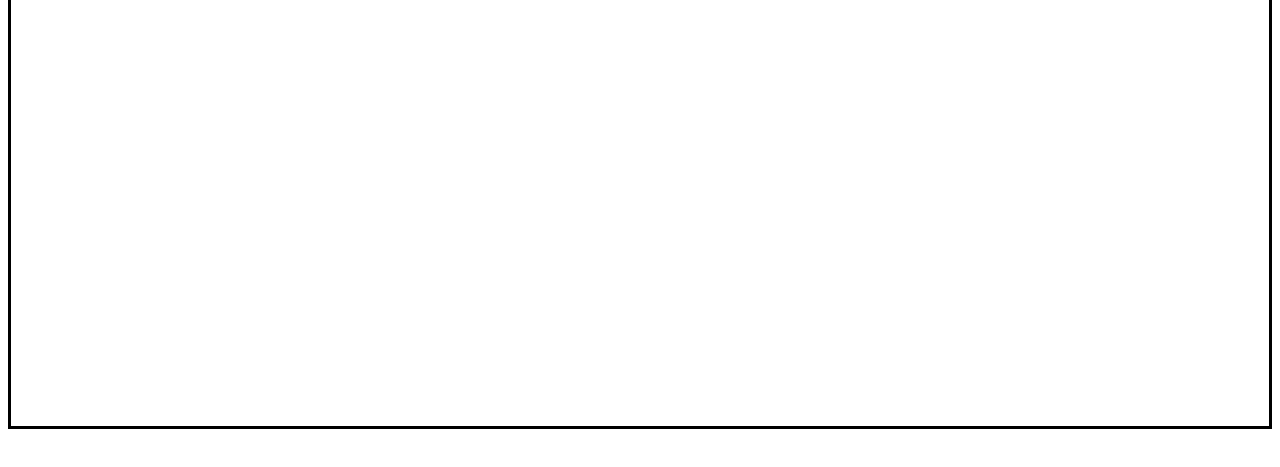
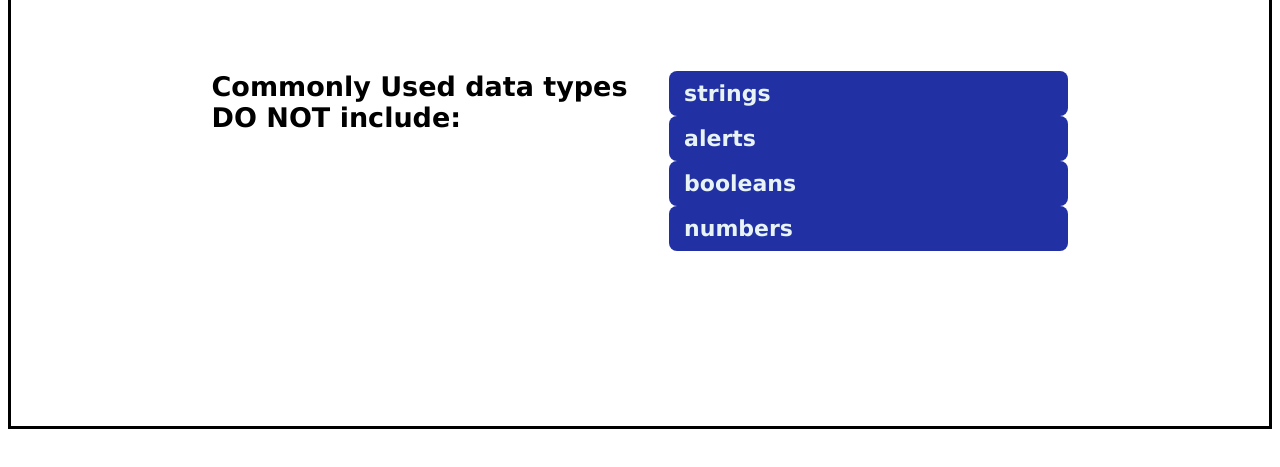
Before and after one commit to kilimba7/quiz, a plain HTML site: page index.html in a window 1280 px wide. Both pictures are taken after a click on the button "Start Quiz". Shown: the part 91-558 px from the top of the page. Drawn offline with Linux system fonts and the light colour scheme.

Commit message:
final changes

```diff
--- a/assets/css/style.css
+++ b/assets/css/style.css
@@ -50,6 +50,10 @@ header {
     width: 80%;
     margin: 0 auto;
   }
+  .content ul {
+    width: 80%;
+    margin: 0 auto;
+  }
 
   .btn {
     border: none;
--- a/assets/js/script.js
+++ b/assets/js/script.js
@@ -2,32 +2,33 @@
 var questions = [
     {
         title: "Commonly Used data types DO NOT include:",
-        choices: ["stings", "alerts", "booleans", "numbers"],
+        choice: ["strings", "alerts", "booleans", "numbers"],
         answer: "alerts"
     },
     {
         title: "The condition in an if / else statment is enclosed within _____.",
-        choices: ["parentheses", "quotes", "curly brackets", "square brackets"],
+        choice: ["parentheses", "quotes", "curly brackets", "square brackets"],
         answer: "parentheses"
     },
     {
         title: "What javascipt method can we use to select an html element?",
-        choices: ["document.queryselector()", "document.getElementChild", "document.getElementById", "Both 1 and 3"],
+        choice: ["document.queryselector()", "document.getElementChild", "document.getElementById", "Both 1 and 3"],
         answer: "Both 1 and 3"
     },
     {
         title: "What html tag is NOT included in the HEAD tag?",
-        choices: ["link", "meta", "title", "header"],
+        choice: ["link", "meta", "title", "header"],
         answer: "header"
     },
     {
         title: "What attribute is used in html to decorate content?",
-        choices: ["css", "class", "src", "style"],
+        choice: ["css", "class", "src", "style"],
         answer: "style"
     }
-]
+];
 
-var currentQuestion = 0;
+
+var questionIndex = 0;
 var time = 75;
 var timerId;
 
@@ -36,18 +37,14 @@ var quizScreen = document.querySelector("#quiz-screen");
 var timeEl = document.querySelector("#time");
 var startBtn = document.querySelector("#start-quiz");
 var feedbackEl = document.querySelector("#feedback");
-
+var nextQuestion = document.querySelector("#quiz-title");
+var nextChoice = document.createElement("ul");
 
 
 // Function that starts the quiz
 var startQuiz = function() {
 
-    if (targetHide.style.display = "none") {
-        targetHide.style.display = "none";
-    }
-    else {
-        targetHide.style.display = "block";
-    }
+
 
 //timer
 timerId = setInterval(countdown, 1000);
@@ -61,39 +58,40 @@ getQuestion();
 var countdown = function(){
       time--;
       timeEl.textContent = time;
-      time.innerHTML = ' Time:';
 
-      if(time <= 0){
+
+        if (time <= 0)
+        {
             quizEnd();
         }
 }
+var getQuestion = function(){
+    // Hiding the start screen and choices
+    targetHide.innerHTML = "";
+    nextChoice.innerHTML = "";
+    // For loops to loop through all info in array
+    for (var i = 0; i < questions.length; i++) {
+        // Appends question title only
+        var userQuestion = questions[questionIndex].title;
+        var userChoices = questions[questionIndex].choice;
+        nextQuestion.textContent = userQuestion;
+    }
+    // New for each for question choices
+    userChoices.forEach(function (newItem) {
+        var listItem = document.createElement("li");
+        listItem.textContent = newItem;
+        listItem.className = "btn"
+        nextQuestion.appendChild(nextChoice);
+        nextChoice.appendChild(listItem);
+        listItem.onclick = questionClick;
+    })
+}
 
-var getQuestion = function(){
-    var titleEl = document.getElementById("quiz-title");
-    titleEl.textContent = questions.title;
-
-    choicesEl = "";
-
-    //created a loop for the questions
-    questions.choices.forEach(function(choice, i) {
-        var choiceNode = document.createElement("button");
-        choiceNode.setAttribute("class", "choice");
-        choiceNode.setAttribute("value", choice);
-
-        choiceNode.textContent = i + 1 + ". " + choice;
-
-        // attach click event listener to each choice
-        choiceNode.onclick = questionClick;
-
-        // display on the page
-        choicesEl.appendChild(choiceNode);
-    });
-
-}
 // click on question answer either generate new question or end quiz if final question
 function questionClick() {
+    var userAnswer = questions[questionIndex].answer;
     // check if user guessed wrong
-    if (this.value !== questions.answer) {
+    if (this.value !== userAnswer) {
 
         feedbackEl.textContent = "Wrong!";
     } else {
@@ -108,16 +106,15 @@ function questionClick() {
     }, 1000);
 
     // move to next question
-    questions++;
+    questionIndex++;
 
     // check if we've run out of questions
-    if (questions === currentQuestion) {
+    if (questions.length === questionIndex) {
       quizEnd();
     } else {
       getQuestion();
     }
   }
-
 
 // end the quiz function
   function quizEnd() {
@@ -125,26 +122,8 @@ function questionClick() {
     clearInterval(timerId);
 
     // hide questions section
-    quizScreen.setAttribute("class", "hide");
+    quizScreen.innerHTML = "";
   };
 
   // user clicks button to start quiz
   startBtn.onclick = startQuiz;
-
-    // var pageDown = document.createElement("div");
-    // pageDown.contentPage =
-    // pageDown.className = "content";
-
-    // pageDown.appendChild(buttonEl);
-
-
-
-
-
-
-
-// create submit button
-//var submitButtonEl = document.createElement("button");
-//submitButtonEl.textContent = "Submit";
-//submitButtonEl.className = "btn edit-btn";
-//submitButtonEl.setAttribute("data-task-id", taskId);
--- a/index.html
+++ b/index.html
@@ -29,17 +29,16 @@
             <p>
                 Try to answer the following code-related questions within the time limit. Keep in mind that incorrect answers will penalize your score/time by ten seconds!
             </p>
+            <ul id="choicesUl"></ul>
             <button class="btn" id="start-quiz">Start Quiz</button>
         </div>
+    </section>
 
     <!-- Created a section for the quiz -->
-        <div id="quiz-screen">
-            <h1 id="quiz-title"> </h1>
-            <div id="choices"></div>
-            <div id="feedback"></div>
-        </div>
-
-
+    <section class="content" id="quiz-screen">
+        <h1 id="quiz-title"> </h1>
+        <ul id="choices"></ul>
+        <h2 id="feedback" class="feedback hide"></div>
     </section>
 
 
@@ -47,8 +46,5 @@
 
     <script src="./assets/js/script.js"></script>
 
-<!-- <footer>
-    &copy;2022 by Kilimba Dyauli
-</footer> -->
 </body>
 </html>
```
Also changed, not shown: 1 other file.
